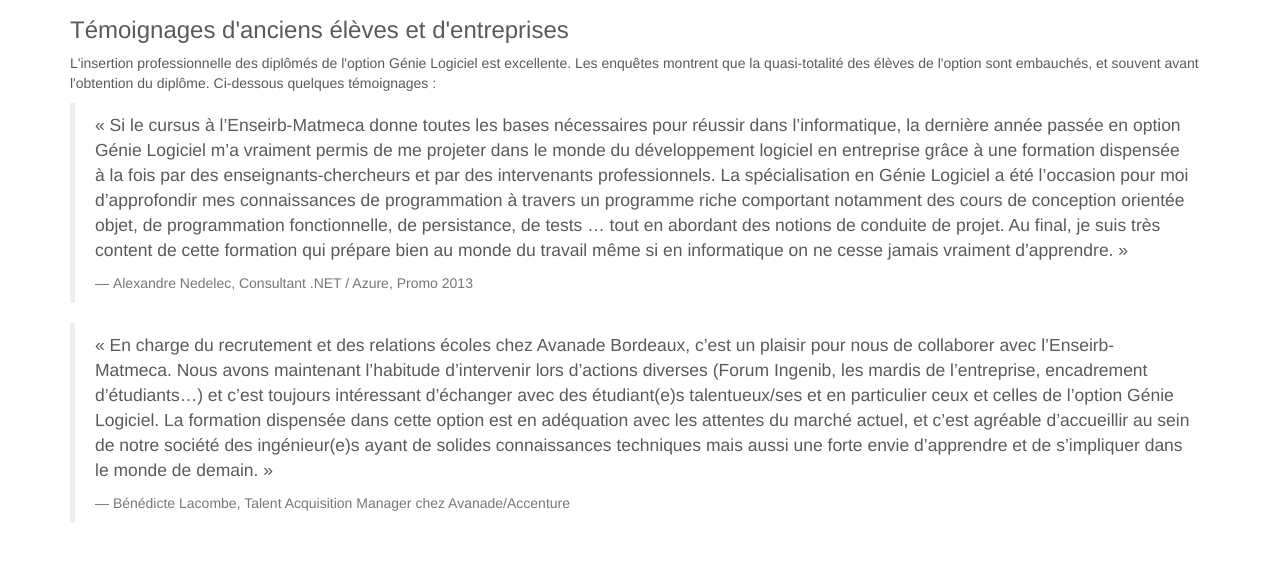
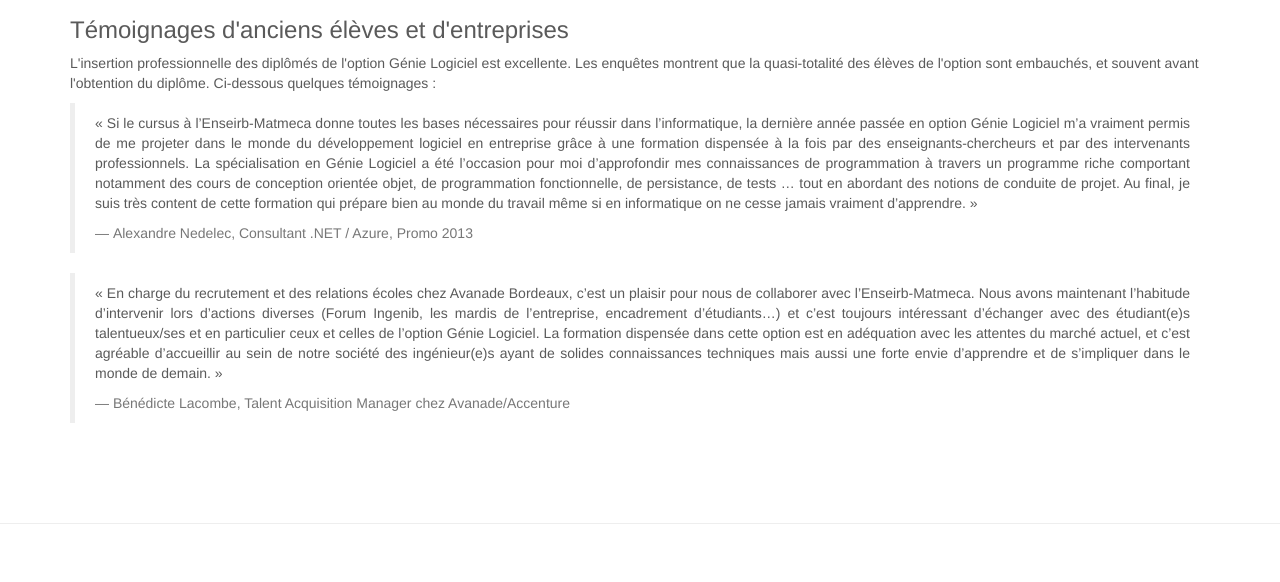
Before and after one commit to Bordeaux-INP/gl-web, a plain HTML site: page index.html in a window 1280 px wide. Shown: the part 1496-2078 px from the top of the page. Drawn offline with nearby package versions, Linux system fonts and the light colour scheme.

Commit message:
Quotes styling

```diff
--- a/index.html
+++ b/index.html
@@ -13,6 +13,12 @@
   <style>
     #myCarousel .item>img {
       height: auto;
+    }
+
+    .blockquote > p {
+      font-size: 14px;
+      text-align: justify;
+      text-justify: auto;
     }
 
     @media (max-width: 995px) {
@@ -206,7 +212,7 @@
     </p>
 
     <blockquote class="blockquote">
-      <p class="mb-0">
+      <p>
         « Si le cursus à l’Enseirb-Matmeca donne toutes les bases nécessaires
         pour réussir dans l’informatique, la dernière année passée en option
         Génie Logiciel m’a vraiment permis de me projeter dans le monde du
@@ -224,7 +230,7 @@
     </blockquote>
 
     <blockquote class="blockquote">
-      <p class="mb-0">
+      <p>
         « En charge du recrutement et des relations écoles chez Avanade Bordeaux, c’est un plaisir pour nous de
         collaborer avec l’Enseirb-Matmeca. Nous avons maintenant l’habitude d’intervenir lors d’actions diverses (Forum
         Ingenib, les mardis de l’entreprise, encadrement d’étudiants…) et c’est toujours intéressant d’échanger avec des
```
